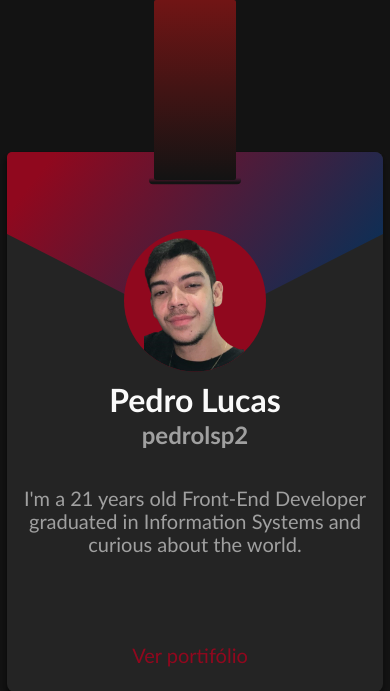
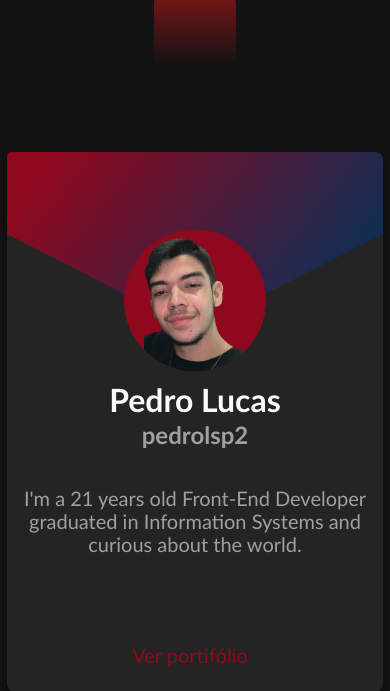
Before and after one commit to pedrolsp2/pedrolsp2.github.io, a PHP site: page /inicio.html in a window 390 px wide. Shown: the top 691 px of the page. Run offline with PHP 8.4, Linux system fonts and the light colour scheme; some libraries are stand-ins or nearby versions.

Commit message:
Update style.css

```diff
--- a/Portifolio/style.css
+++ b/Portifolio/style.css
@@ -154,16 +154,6 @@ body {
     .detalhe-card{
         width: 376px;
     }
-    .fita-card{
-        height: 180px;
-    }
-    .furo-card{
-        position: absolute;
-        width: 92px;
-        height: 8.06px;
-        top: 21%;
-        left: 50%;
-    }
 }
 
 h1,
```
